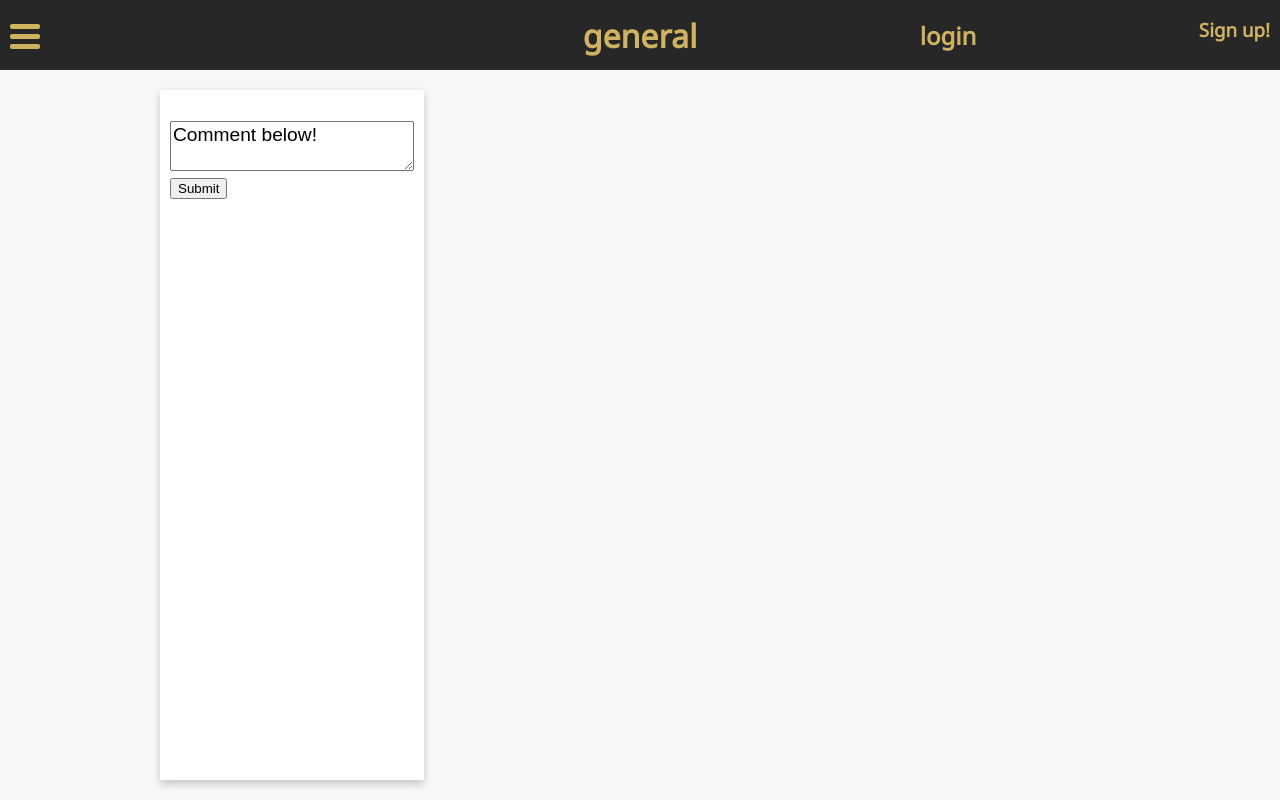
After one commit to jzc/doubleproductivity, a Flask app: template app/templates/post.html in a window 1280 px wide. The commit adds this page. Run offline with Flask 2, Linux system fonts and the light colour scheme; the template is opened without the code that fills it, so the values that code supplies are empty.

Commit message:
Added post page with comments, and a sign up link

```diff
--- a/app/static/style.css
+++ b/app/static/style.css
@@ -112,7 +112,23 @@ body {
 .card {
     box-shadow: 0 4px 8px 0 rgba(0,0,0,0.2);
     background-color: #ffffff;
+
 }
+.post_content {
+    width: 960px;
+    display:flex;
+
+}
+.post_title {
+    padding: 10px;
+}
+
+.post_comments {
+    padding: 10px;
+    display:flex ;
+
+}
+
 
 /* post css */
 #posts {
--- a/app/templates/base.html
+++ b/app/templates/base.html
@@ -16,6 +16,7 @@
     <a href="#">CSCI 3308</a>
     <a href="#">CSCI 3104</a>
     <a href="#">CSCI 2824</a>
+    <a href="{{ url_for('home.show_home') }}">Home</a>
   </nav>
 
   <div id="main">
@@ -35,14 +36,18 @@
       <span>
         {% if not current_user.is_authenticated %}
         <h2><a href="{{ url_for('auth.login') }}">login</a></h1>
+        <h3><a href="{{ url_for ( 'auth.register' ) }}">Sign up!</a></h3>
         {% else %}
-        <div class="dropdown">
+        <!--<div class="dropdown">
           <button onclick="Hiuser()">Hello {{ current_user.first }}</button>
           <div class="dropdown-content">
             <p><a href="{{ url_for ( 'auth.login' ) }}">Login</a></p>
             <p><a href="{{ url_for ( 'auth.register' ) }}">Sign up</a></p>
+
           </div>
+
         </div>
+        </h2>-->
         {% endif %}
       </span>
     </div>
--- /dev/null
+++ b/app/templates/post.html
@@ -0,0 +1,41 @@
+{% extends "base.html" %}
+
+{% block content %}
+<div class = "post_content">
+
+<div class = "card post_title">
+<h1>
+{{ post.title }}
+</h1>
+<p>
+{{ post.content }}
+</p>
+
+<div>
+<form action="" method="post">
+
+<div>
+<textarea name="comments" id="comments" style="font-family:sans-serif;font-size:1.2em;">
+Comment below!
+</textarea>
+</div>
+<input type="submit" value="Submit" >
+
+</form>
+
+{% for comment in post.comments %}
+<div class = "card post_comments">
+{{comment.content}}
+</div>
+{% endfor %}
+
+
+</div>
+
+
+
+
+</div>
+</div>
+
+{% endblock %}
```
Also changed, not shown: tests/create_test_data.py (+1 -1 lines).
